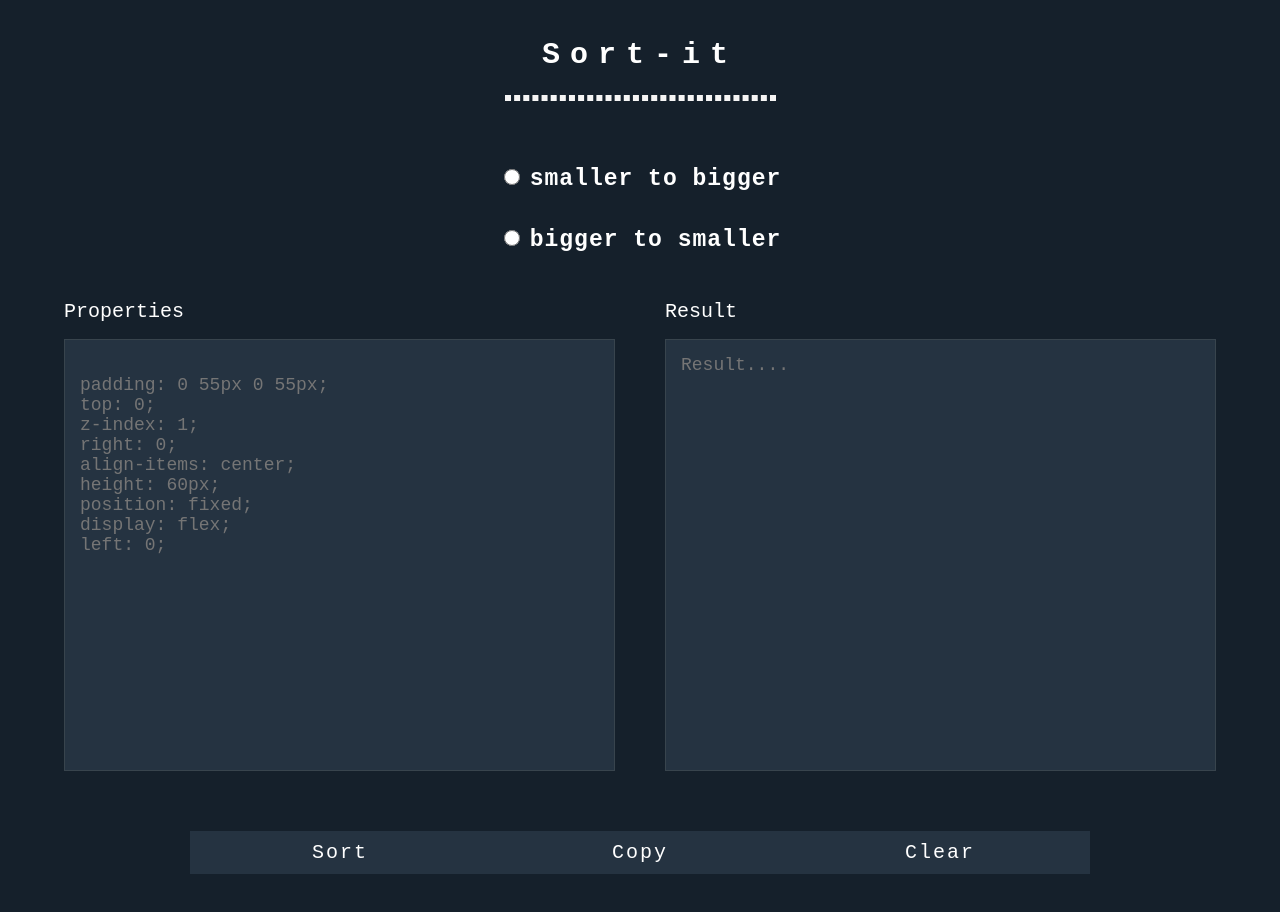
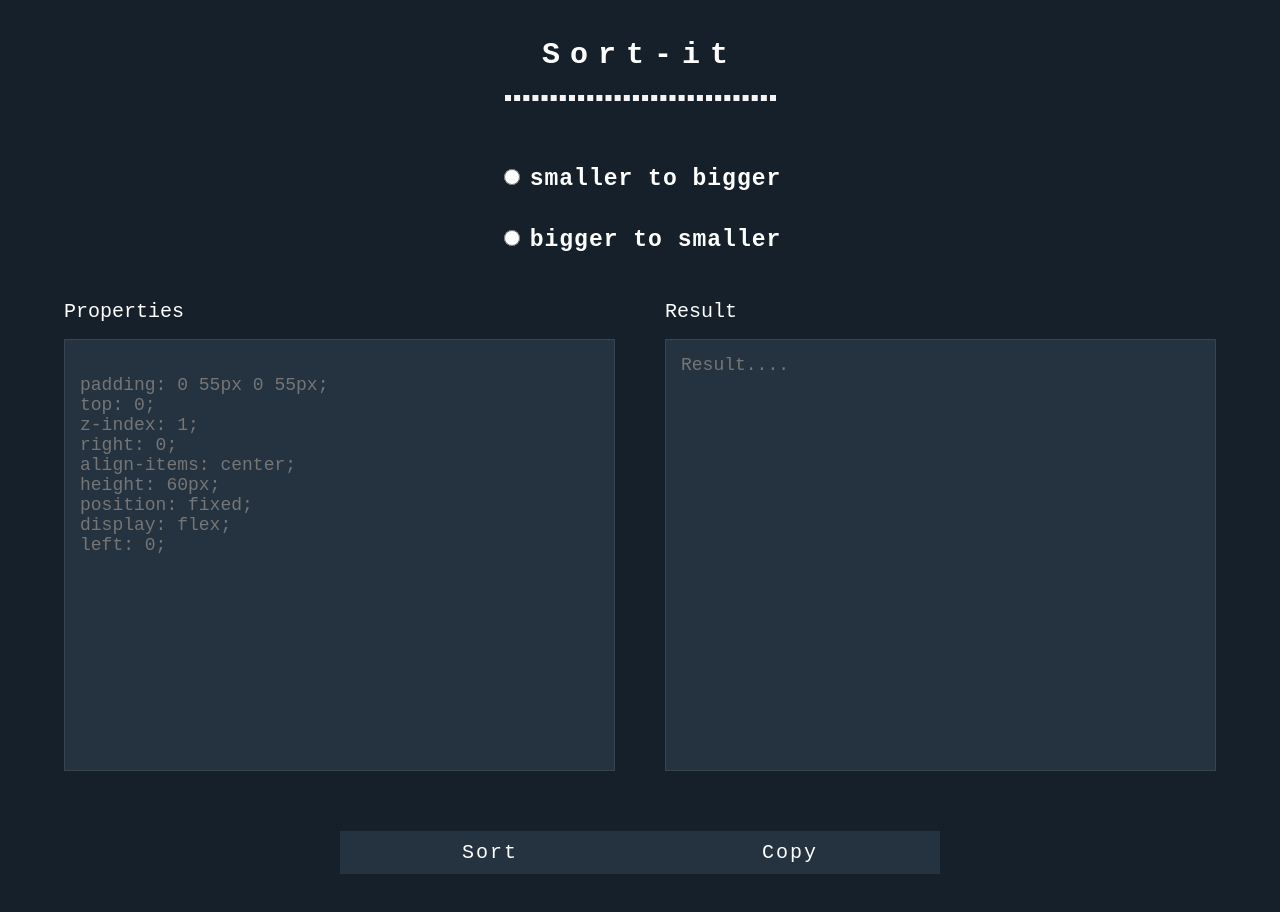
Before and after one commit to apriliandi246/react-css-sort, a React (Create React App) app: page / in a window 1280 px wide. Built offline with nearby package versions, Linux system fonts and the light colour scheme.

Commit message:
factory code

```diff
--- a/package.json
+++ b/package.json
@@ -6,7 +6,6 @@
     "@testing-library/jest-dom": "^4.2.4",
     "@testing-library/react": "^9.5.0",
     "@testing-library/user-event": "^7.2.1",
-    "copy-to-clipboard": "^3.3.1",
     "react": "^16.13.1",
     "react-dom": "^16.13.1",
     "react-scripts": "3.4.3"
--- a/src/App.js
+++ b/src/App.js
@@ -1,10 +1,8 @@
 import React from "react";
-import copy from "copy-to-clipboard";
-import { sortProperties } from "./util/sort";
-import Head from "./components/Head/index";
-import Buttons from "./components/Button/index";
-import RadioButton from "./components/RadioButton/index";
-import PropertiesArea from "./components/PropertiesArea/index";
+import Head from "./components/Head";
+import Buttons from "./components/Button";
+import RadioButton from "./components/RadioButton";
+import PropertiesArea from "./components/PropertiesArea";
 import "./style/main.css";
 
 export default function App() {
@@ -13,14 +11,16 @@ export default function App() {
    const [sortedProperties, setSortedProperties] = React.useState(``);
    const [unSortedProperties, setUnsortedProperties] = React.useState(``);
 
-   function onChangeMin() {
-      setMinSort(true);
-      setMaxSort(false);
-   }
-
-   function onChangeMax() {
-      setMaxSort(true);
-      setMinSort(false);
+   function setMenu(format) {
+      if (format === "min") {
+         setMinSort(true);
+         setMaxSort(false);
+      } else if (format === "max") {
+         setMinSort(false);
+         setMaxSort(true);
+      } else {
+         return;
+      }
    }
 
    function onInputChange(event) {
@@ -32,41 +32,29 @@ export default function App() {
          return;
       }
 
-      const format = {
-         smallerToBigger: minSort,
-         biggerToSmaller: maxSort,
-      };
+      const result = unSortedProperties
+         .trim()
+         .split(";")
+         .filter((property) => property.toString().trim() !== "")
+         .map((property) => property.toString().trim() + ";")
+         .sort((a, b) =>
+            minSort === true ? a.length - b.length : b.length - a.length
+         )
+         .join("\n");
 
-      const sortedProperties = sortProperties(
-         unSortedProperties.trim().split(";"),
-         format
-      );
-
-      setSortedProperties(sortedProperties);
+      setSortedProperties(result);
    }
 
    function onCopy() {
-      copy(sortedProperties);
+      navigator.clipboard.writeText(sortedProperties);
       alert("Copied....");
-   }
-
-   function onClear() {
-      setMinSort(false);
-      setMaxSort(false);
-      setSortedProperties(``);
-      setUnsortedProperties(``);
    }
 
    return (
       <div className="container">
          <Head />
 
-         <RadioButton
-            minSort={minSort}
-            maxSort={maxSort}
-            onChangeMin={onChangeMin}
-            onChangeMax={onChangeMax}
-         />
+         <RadioButton minSort={minSort} maxSort={maxSort} setMenu={setMenu} />
 
          <PropertiesArea
             value={unSortedProperties}
@@ -78,8 +66,7 @@ export default function App() {
             minSort={minSort}
             maxSort={maxSort}
             onCopy={onCopy}
-            onClick={onSort}
-            onClear={onClear}
+            onSort={onSort}
             sortedProperties={sortedProperties}
             unSortedProperties={unSortedProperties}
          />
--- a/src/components/Button/ClearButton.js
+++ /dev/null
@@ -1,13 +0,0 @@
-import React from "react";
-
-export default function ClearButton({ onClear, unSortedProperties }) {
-   return (
-      <button
-         onClick={onClear}
-         className="btn-three"
-         disabled={unSortedProperties.length === 0 ? true : false}
-      >
-         Clear
-      </button>
-   );
-}
--- a/src/components/Button/index.js
+++ b/src/components/Button/index.js
@@ -1,32 +1,35 @@
 import React from "react";
-import SortButton from "./SortButton";
-import CopyButton from "./CopyButton";
-import ClearButton from "./ClearButton";
 
 export default function Buttons({
    minSort,
    maxSort,
+   onCopy,
+   onSort,
    sortedProperties,
    unSortedProperties,
-   onCopy,
-   onClick,
-   onClear,
 }) {
    return (
       <div className="buttons">
-         <SortButton
-            minSort={minSort}
-            maxSort={maxSort}
-            unSortedProperties={unSortedProperties}
-            onSort={onClick}
-         />
+         <button
+            onClick={onSort}
+            className="btn-one"
+            disabled={
+               unSortedProperties.length !== 0 &&
+               (minSort === true || maxSort === true)
+                  ? false
+                  : true
+            }
+         >
+            Sort
+         </button>
 
-         <CopyButton sortedProperties={sortedProperties} onCopy={onCopy} />
-
-         <ClearButton
-            unSortedProperties={unSortedProperties}
-            onClear={onClear}
-         />
+         <button
+            onClick={onCopy}
+            className="btn-two"
+            disabled={sortedProperties.length === 0 ? true : false}
+         >
+            Copy
+         </button>
       </div>
    );
 }
--- a/src/components/RadioButton/MaxMinRadioButton.js
+++ /dev/null
@@ -1,16 +0,0 @@
-import React from "react";
-
-export default function MaxMinRadioButton({ maxSort, onChangeMax }) {
-   return (
-      <div className="max">
-         <input
-            id="max"
-            value="max"
-            type="radio"
-            checked={maxSort}
-            onChange={onChangeMax}
-         />
-         <label htmlFor="max">bigger to smaller</label>
-      </div>
-   );
-}
--- a/src/components/RadioButton/MinMaxRadioButton.js
+++ /dev/null
@@ -1,16 +0,0 @@
-import React from "react";
-
-export default function MinMaxRadioButton({ minSort, onChangeMin }) {
-   return (
-      <div className="min">
-         <input
-            id="min"
-            value="min"
-            type="radio"
-            checked={minSort}
-            onChange={onChangeMin}
-         />
-         <label htmlFor="min">smaller to bigger</label>
-      </div>
-   );
-}
--- a/src/components/RadioButton/index.js
+++ b/src/components/RadioButton/index.js
@@ -1,18 +1,29 @@
 import React from "react";
-import MinMaxRadioButton from "./MinMaxRadioButton";
-import MaxMinRadioButton from "./MaxMinRadioButton";
 
-export default function RadioButton({
-   minSort,
-   maxSort,
-   onChangeMin,
-   onChangeMax,
-}) {
+export default function RadioButton({ minSort, maxSort, setMenu }) {
    return (
       <React.Fragment>
-         <MinMaxRadioButton minSort={minSort} onChangeMin={onChangeMin} />
+         <div className="min">
+            <input
+               id="min"
+               value="min"
+               type="radio"
+               checked={minSort}
+               onChange={() => setMenu("min")}
+            />
+            <label htmlFor="min">smaller to bigger</label>
+         </div>
 
-         <MaxMinRadioButton maxSort={maxSort} onChangeMax={onChangeMax} />
+         <div className="max">
+            <input
+               id="max"
+               value="max"
+               type="radio"
+               checked={maxSort}
+               onChange={() => setMenu("max")}
+            />
+            <label htmlFor="max">bigger to smaller</label>
+         </div>
       </React.Fragment>
    );
 }
--- a/src/style/main.css
+++ b/src/style/main.css
@@ -98,8 +98,7 @@ hr {
 }
 
 .buttons .btn-one,
-.buttons .btn-two,
-.buttons .btn-three {
+.buttons .btn-two {
    transition: color 0.2s, background-color 0.2s;
    background-color: #253341;
    font-family: monospace;
@@ -117,16 +116,14 @@ hr {
 }
 
 .buttons .btn-one:hover,
-.buttons .btn-two:hover,
-.buttons .btn-three:hover {
+.buttons .btn-two:hover {
    background-color: #192734;
    box-sizing: border-box;
    color: #87cefa;
 }
 
 .buttons .btn-one:disabled,
-.buttons .btn-two:disabled,
-.buttons .btn-three:disabled {
+.buttons .btn-two:disabled {
    pointer-events: none;
 }
 
@@ -144,8 +141,7 @@ hr {
    }
 
    .buttons .btn-one,
-   .buttons .btn-two,
-   .buttons .btn-three {
+   .buttons .btn-two {
       margin-top: 30px;
    }
 
--- a/src/util/sort.js
+++ /dev/null
@@ -1,13 +0,0 @@
-export function sortProperties(properties, format) {
-   const result = properties
-      .filter((property) => property.toString().trim() !== "")
-      .map((property) => property.toString().trim() + ";")
-      .sort((a, b) =>
-         format.smallerToBigger === true
-            ? a.length - b.length
-            : b.length - a.length
-      )
-      .join("\n");
-
-   return result;
-}
```
Also changed, not shown: 1 other file (tests, documents, lock files or other folders).
